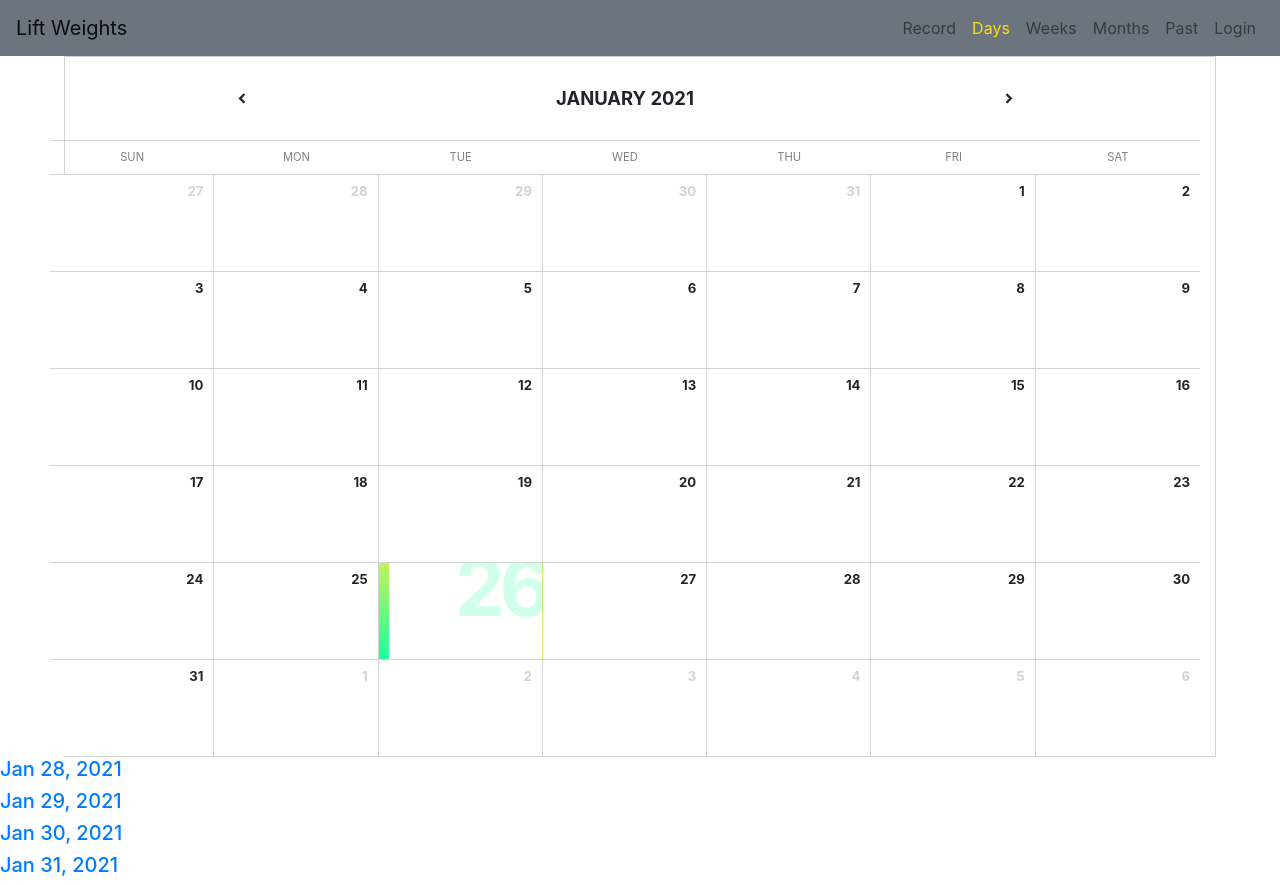
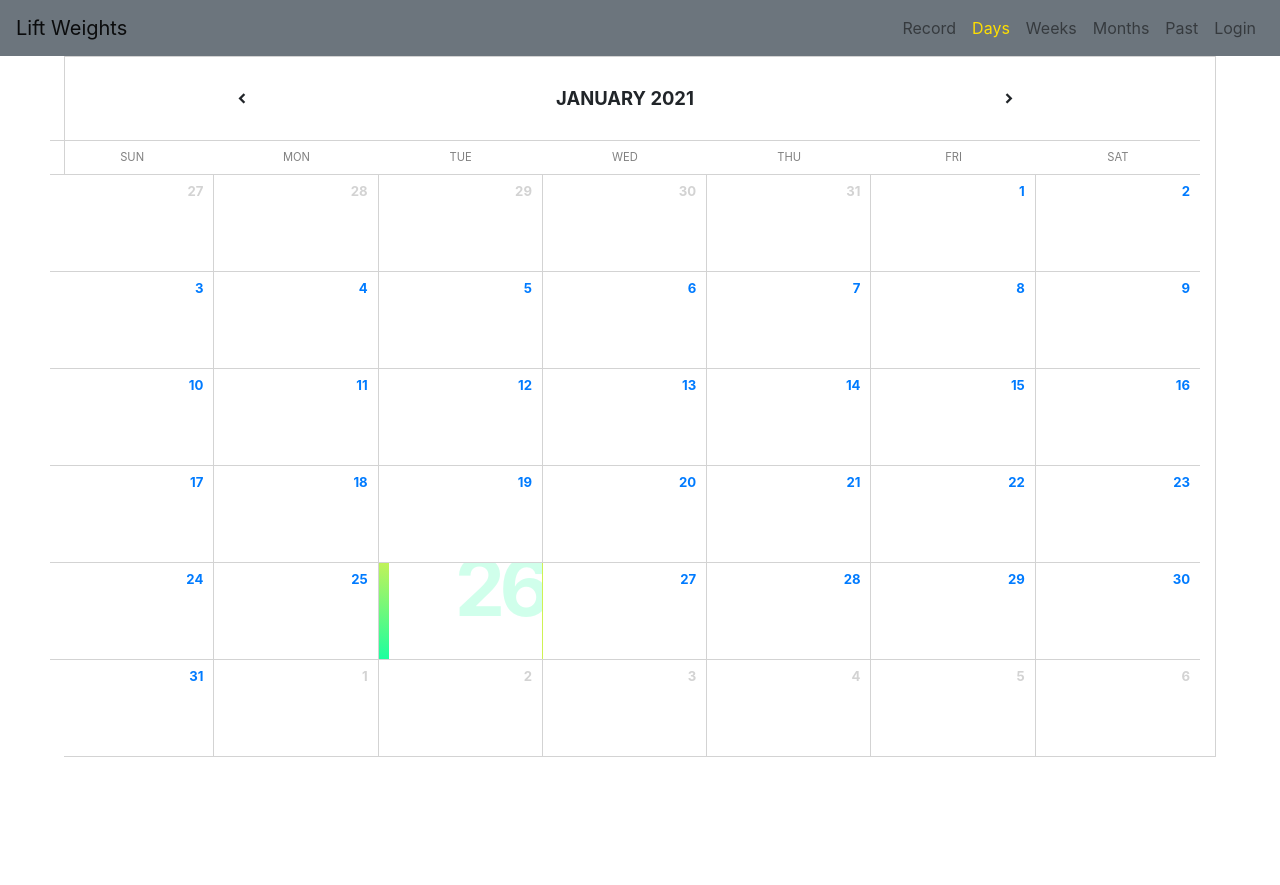
Before and after one commit to dtran5/liftweights, a React (Create React App) app: page /dailyworkouts in a window 1280 px wide. After the commit the page ends 800 px from the top, so only its background shows below. Built offline with nearby package versions, Linux system fonts and the light colour scheme.

Commit message:
Calendar cells are clickable
Each calendar cell links to their respective workouts. Unique URL param
is created using the date.

```diff
--- a/src/App.js
+++ b/src/App.js
@@ -1,5 +1,6 @@
 import React from 'react';
 import { BrowserRouter as Router, Route, Switch } from 'react-router-dom';
+import {  eachDayOfInterval, endOfMonth, format } from 'date-fns'
 
 import MainNavigation from './components/Navigation/MainNavigation'
 import LoginPage from './components/Login/Login'
@@ -12,9 +13,21 @@ import 'bootstrap/dist/css/bootstrap.min.css';
 
 
 const App = () => {
+  let today = new Date()
+  let end = endOfMonth(new Date())
+  let interval = eachDayOfInterval(
+    {
+      start: today,
+      end : end
+    }
+  )
+
+  console.log(interval);
+
   let workoutData = [
+
     {
-        date: 'Jan 28, 2021',
+        date: new Date().toString(),
         id: '01282021',
         exercises: [
             {
@@ -39,93 +52,125 @@ const App = () => {
 
             }
         ]
-    },
-    {
-        date: 'Jan 29, 2021',
-        id: '01292021',
-        exercises: [
-            {
-                name: 'Overhead Press',
-                sets: 3,
-                reps: 10,
-                weight: 95
+    }
+  ]
 
-            },
-            {
-                name: 'Reverse Lunges',
-                sets: 3,
-                reps: 10,
-                weight: 225
+//   let workoutData = [
 
-            },
-            {
-                name: 'Skullcrushers',
-                sets: 3,
-                reps: 10,
-                weight: 65
+//     {
+//         date: 'Jan 28, 2021',
+//         id: '01282021',
+//         exercises: [
+//             {
+//                 name: 'Bench Press',
+//                 sets: 3,
+//                 reps: 10,
+//                 weight: 135
 
-            }
-        ]
-    },
-    {
-      date: 'Jan 30, 2021',
-      id: '01302021',
-      exercises: [
-          {
-              name: 'Barbell Row',
-              sets: 1,
-              reps: 12,
-              weight: 135
+//             },
+//             {
+//                 name: 'Back Squat',
+//                 sets: 3,
+//                 reps: 10,
+//                 weight: 315
 
-          },
-          {
-              name: 'Pullups',
-              sets: 5,
-              reps: 5,
-              weight: 315
+//             },
+//             {
+//                 name: 'Deadlift',
+//                 sets: 3,
+//                 reps: 10,
+//                 weight: 225
 
-          },
-          {
-              name: 'Bicep Curls',
-              sets: 3,
-              reps: 20,
-              weight: 225
+//             }
+//         ]
+//     },
+//     {
+//         date: 'Jan 29, 2021',
+//         id: '01292021',
+//         exercises: [
+//             {
+//                 name: 'Overhead Press',
+//                 sets: 3,
+//                 reps: 10,
+//                 weight: 95
 
-          }
-      ]
-    },
-  {
-    date: 'Jan 31, 2021',
-    id: '01312021',
-    exercises: [
-        {
-            name: 'Sumo Deadlift',
-            sets: 3,
-            reps: 12,
-            weight: 135
+//             },
+//             {
+//                 name: 'Reverse Lunges',
+//                 sets: 3,
+//                 reps: 10,
+//                 weight: 225
 
-        },
-        {
-            name: 'Leg Curls',
-            sets: 2,
-            reps: 15,
-            weight: 315
+//             },
+//             {
+//                 name: 'Skullcrushers',
+//                 sets: 3,
+//                 reps: 10,
+//                 weight: 65
 
-        },
-        {
-            name: 'Calf Raises',
-            sets: 5,
-            reps: 20,
-            weight: 225
+//             }
+//         ]
+//     },
+//     {
+//       date: 'Jan 30, 2021',
+//       id: '01302021',
+//       exercises: [
+//           {
+//               name: 'Barbell Row',
+//               sets: 1,
+//               reps: 12,
+//               weight: 135
 
-        }
-    ]
-  }
-]
+//           },
+//           {
+//               name: 'Pullups',
+//               sets: 5,
+//               reps: 5,
+//               weight: 315
+
+//           },
+//           {
+//               name: 'Bicep Curls',
+//               sets: 3,
+//               reps: 20,
+//               weight: 225
+
+//           }
+//       ]
+//     },
+//   {
+//     date: 'Jan 31, 2021',
+//     id: '01312021',
+//     exercises: [
+//         {
+//             name: 'Sumo Deadlift',
+//             sets: 3,
+//             reps: 12,
+//             weight: 135
+
+//         },
+//         {
+//             name: 'Leg Curls',
+//             sets: 2,
+//             reps: 15,
+//             weight: 315
+
+//         },
+//         {
+//             name: 'Calf Raises',
+//             sets: 5,
+//             reps: 20,
+//             weight: 225
+
+//         }
+//     ]
+//   }
+// ]
 
     return (
 
       <Router>
+
         <MainNavigation />
         <main>
           <Switch>
--- a/src/components/Calendar/Calendar.js
+++ b/src/components/Calendar/Calendar.js
@@ -1,8 +1,10 @@
 import React, { useState } from 'react';
+import { Link } from 'react-router-dom';
 import {
     addMonths,
     subMonths,
     format,
+    startOfToday,
     startOfWeek,
     startOfMonth,
     endOfWeek,
@@ -14,7 +16,9 @@ import {
  } from "date-fns"
 import "./Calendar.css"
 
-const Calendar = () => {
+const Calendar = (props) => {
+
+
 
 
     //Tells Calendar current date so it can render proper month
@@ -76,6 +80,7 @@ const Calendar = () => {
         };
 
     const cells = () => {
+
         const monthStart = startOfMonth(currentDate);
         const monthEnd = endOfMonth(currentDate);
 
@@ -89,7 +94,8 @@ const Calendar = () => {
 
         //renders correct date in each cell, formatted
         const dateFormat = "d";
-
+        //formats and renders each date as a unique URL param
+        const linkFormatting = "MM-dd-yyyy"
         //used to render all weeks of a given month
         //this is the one actually rendered when function runs
         const rows = [];
@@ -101,6 +107,14 @@ const Calendar = () => {
         let day = startDate;
         let formattedDate = "";
 
+        //provides our unique URL param
+        //empty string gets filled during while loop
+        let linkId = "";
+
+
+
+
+
         //this loop continues as long as day is less than/equal to enddate
         //gurantees loop runs entire month and stops at the end
         while (day <= endDate) {
@@ -111,13 +125,18 @@ const Calendar = () => {
                 //clones day which is = to startdate = to start of given month
                 const cloneDay = day;
 
+
+                //LinkId is provided and formatted
+                linkId = format(day, linkFormatting)
+
                 //at end of 7 iterations, days array gets pushed into rows array as a
                 //SINGLE div.
                 //array is then cleared and the next week begins
                 //once the loops condition is met, we return the full rows array as a single div
                 //the rows array is ultimately the one rendered
                 days.push(
-                    <div
+                    <Link
+                        to={`/dailyworkout/${linkId}`}
                         //ternary operator for our class name
                         //if our days not in same month, add disable class
                         className={`column cell ${!isSameMonth(day, monthStart)
@@ -126,10 +145,23 @@ const Calendar = () => {
                             ? "selected": ""}`}
                         key={day}
                         onClick = {() => onDateClick(toDate(cloneDay))}
+
+                    >
+                        <div
+
                         >
                             <span className="number">{formattedDate}</span>
                             <span className="bg">{formattedDate}</span>
+
+                            {/* <span>
+                                {
+                                    (testDate === today)
+                                    ? 'yes'
+                                    : 'ru'
+                                }
+                            </span> */}
                         </div>
+                    </Link>
                 );
                 day = addDays(day, 1)
             }
--- a/src/components/Days/WorkoutDays.js
+++ b/src/components/Days/WorkoutDays.js
@@ -5,18 +5,16 @@ import Calendar from '../Calendar/Calendar'
 
 const WorkoutDays = (props) => {
 
-
-
     return (
         <div>
-            <Calendar />
-            {props.items.map((workout, index) => (
+            <Calendar items={props}/>
+            {/* {props.items.map((workout, index) => (
             <h5 key={index}>
             <Link to={`/dailyworkout/${workout.id}`}>{workout.date}</Link>
 
 
             </h5>
-        ))}
+        ))} */}
 
         </div>
     )
```
Also changed, not shown: 1 other file (tests, documents, lock files or other folders). Lines whose indentation alone changed are shown as unchanged.
